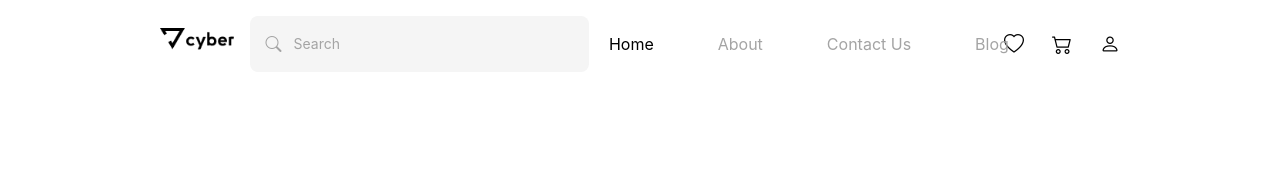
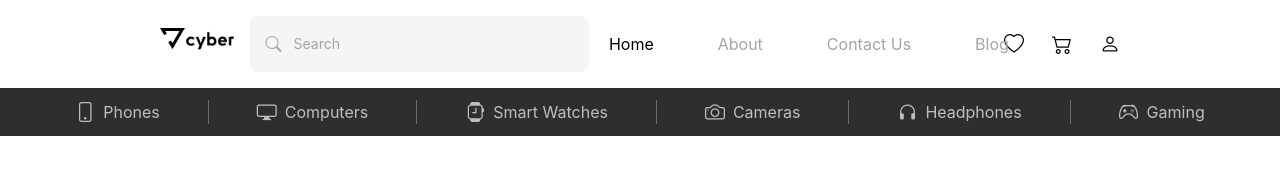
Before and after one commit to zeynab-dadkhah/project-3, a website: page home/index.html in a window 1280 px wide. Drawn offline with nearby package versions, Linux system fonts and the light colour scheme.

Commit message:
Categories

```diff
--- a/home/index.html
+++ b/home/index.html
@@ -1,5 +1,6 @@
 <!DOCTYPE html>
 <html lang="en">
+
 <head>
     <meta charset="UTF-8">
     <meta name="viewport" content="width=device-width, initial-scale=1.0">
@@ -7,6 +8,7 @@
     <link rel="stylesheet" href="../node_modules/bootstrap-icons/font/bootstrap-icons.min.css">
     <link rel="stylesheet" href="../src/output.css">
 </head>
+
 <body>
     <!-- Start Header -->
     <header class=" header top mx-auto flex h-22 w-full max-w-360 items-center justify-between bg-white px-40">
@@ -15,7 +17,8 @@
 
         <label class="search flex h-14 w-108.25 items-center gap-3 rounded-lg bg-[#F5F5F5] px-4">
             <i class="bi bi-search text-base text-[#A4A4A4]"></i>
-      <input type="search" placeholder="Search" class="w-full bg-transparent text-sm text-black outline-none placeholder:text-[#A4A4A4]">
+            <input type="search" placeholder="Search"
+                class="w-full bg-transparent text-sm text-black outline-none placeholder:text-[#A4A4A4]">
         </label>
 
         <div class="menu">
@@ -37,5 +40,48 @@
 
     </header>
     <!-- End Header -->
+
+    <!-- Start Categories -->
+    <div class="Categories h-12 w-full bg-[#2E2E2E]">
+        <nav class="h-full">
+            <ul class="flex h-full items-center justify-center text-base text-[#BFBFBF]">
+                <li
+                    class="flex h-6 items-center px-12 first:pl-0 last:pr-0 not-first:border-l not-first:border-[#6B6B6B]">
+                    <a href="#" class="flex items-center gap-2 hover:text-white"><i
+                            class="bi bi-phone text-xl"></i>Phones</a>
+                </li>
+                <li
+                    class="flex h-6 items-center px-12 first:pl-0 last:pr-0 not-first:border-l not-first:border-[#6B6B6B]">
+                    <a href="#" class="flex items-center gap-2 hover:text-white"><i
+                            class="bi bi-display text-xl"></i>Computers</a>
+                </li>
+                <li
+                    class="flex h-6 items-center px-12 first:pl-0 last:pr-0 not-first:border-l not-first:border-[#6B6B6B]">
+                    <a href="#" class="flex items-center gap-2 hover:text-white"><i
+                            class="bi bi-smartwatch text-xl"></i>Smart Watches</a>
+                </li>
+                <li
+                    class="flex h-6 items-center px-12 first:pl-0 last:pr-0 not-first:border-l not-first:border-[#6B6B6B]">
+                    <a href="#" class="flex items-center gap-2 hover:text-white"><i
+                            class="bi bi-camera text-xl"></i>Cameras</a>
+                </li>
+                <li
+                    class="flex h-6 items-center px-12 first:pl-0 last:pr-0 not-first:border-l not-first:border-[#6B6B6B]">
+                    <a href="#" class="flex items-center gap-2 hover:text-white"><i
+                            class="bi bi-headphones text-xl"></i>Headphones</a>
+                </li>
+                <li
+                    class="flex h-6 items-center px-12 first:pl-0 last:pr-0 not-first:border-l not-first:border-[#6B6B6B]">
+                    <a href="#" class="flex items-center gap-2 hover:text-white"><i
+                            class="bi bi-controller text-xl"></i>Gaming</a>
+                </li>
+            </ul>
+        </nav>
+    </div>
+
+    <!-- End Categories -->
+
+
 </body>
+
 </html>
```
Also changed, not shown: src/output.css. Lines whose indentation alone changed are shown as unchanged.
